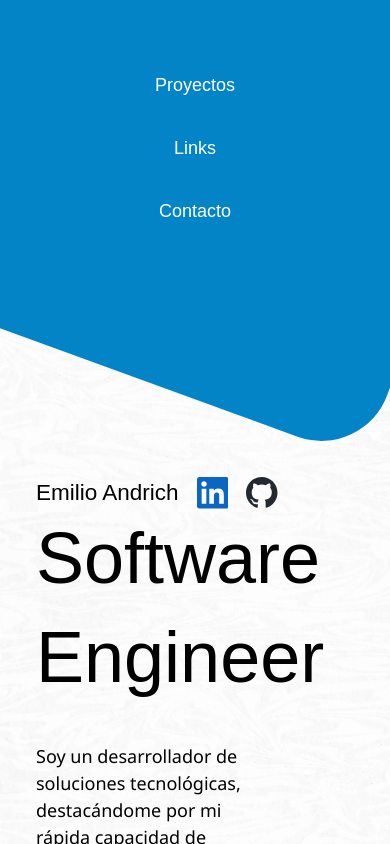
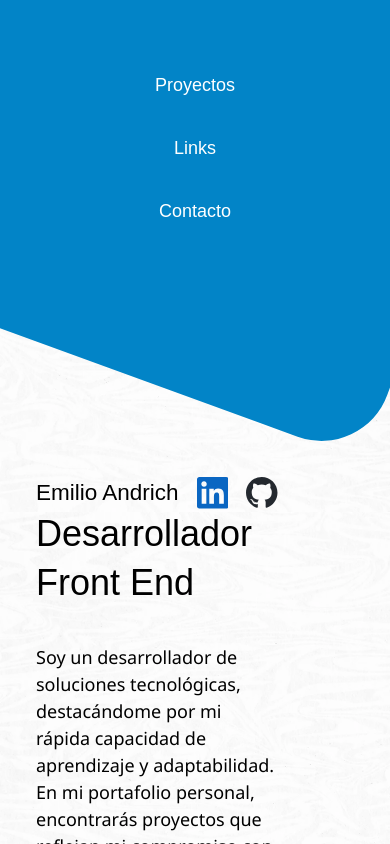
Before and after one commit to eandrichguevara/eandrichguevara, a Next.js app: page / in a window 390 px wide. Shown: the top 844 px of the page. Built offline with nearby package versions, Linux system fonts and the light colour scheme; a web font is replaced by a local one.

Commit message:
feat: new responsive title

```diff
--- a/components/hero/Hero.tsx
+++ b/components/hero/Hero.tsx
@@ -29,8 +29,8 @@ export default function Hero() {
 						</a>
 					</div>
 				</div>
-				<h1 className="leading-snug text-[4rem] font-encode-sans">
-					Software Engineer
+				<h1 className="leading-snug text-[2rem] sm:text-[3rem] lg:text-[3.5rem] xl:text-[4rem] font-encode-sans">
+					Desarrollador <span className="text-nowrap">Front End</span>
 				</h1>
 				<p className="mt-8 w-3/4 max-w-[760px]">
 					Soy un desarrollador de soluciones tecnológicas, destacándome por mi
--- a/tailwind.config.ts
+++ b/tailwind.config.ts
@@ -12,14 +12,6 @@ const config: Config = {
 				background: "var(--background)",
 				foreground: "var(--foreground)",
 			},
-			breakpoints: {
-				xs: "480px",
-				sm: "640px",
-				md: "850px",
-				lg: "1024px",
-				xl: "1280px",
-				"2xl": "1536px",
-			},
 		},
 	},
 	plugins: [],
```
